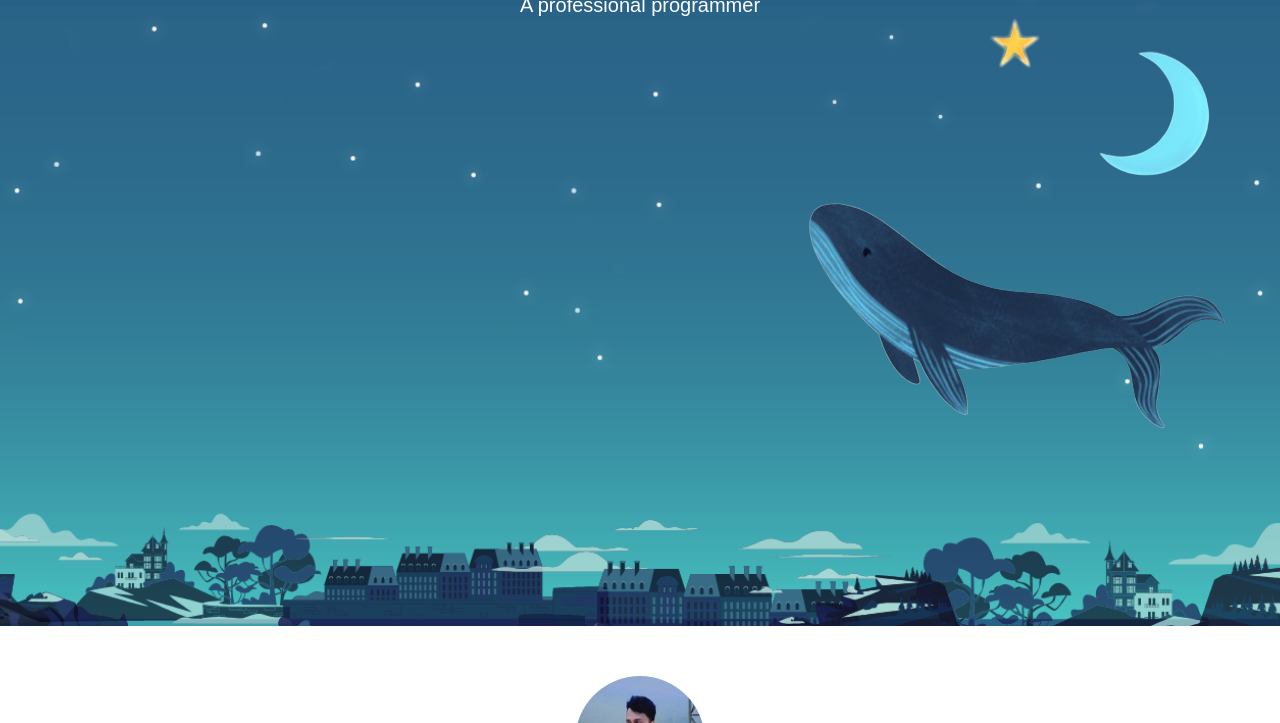
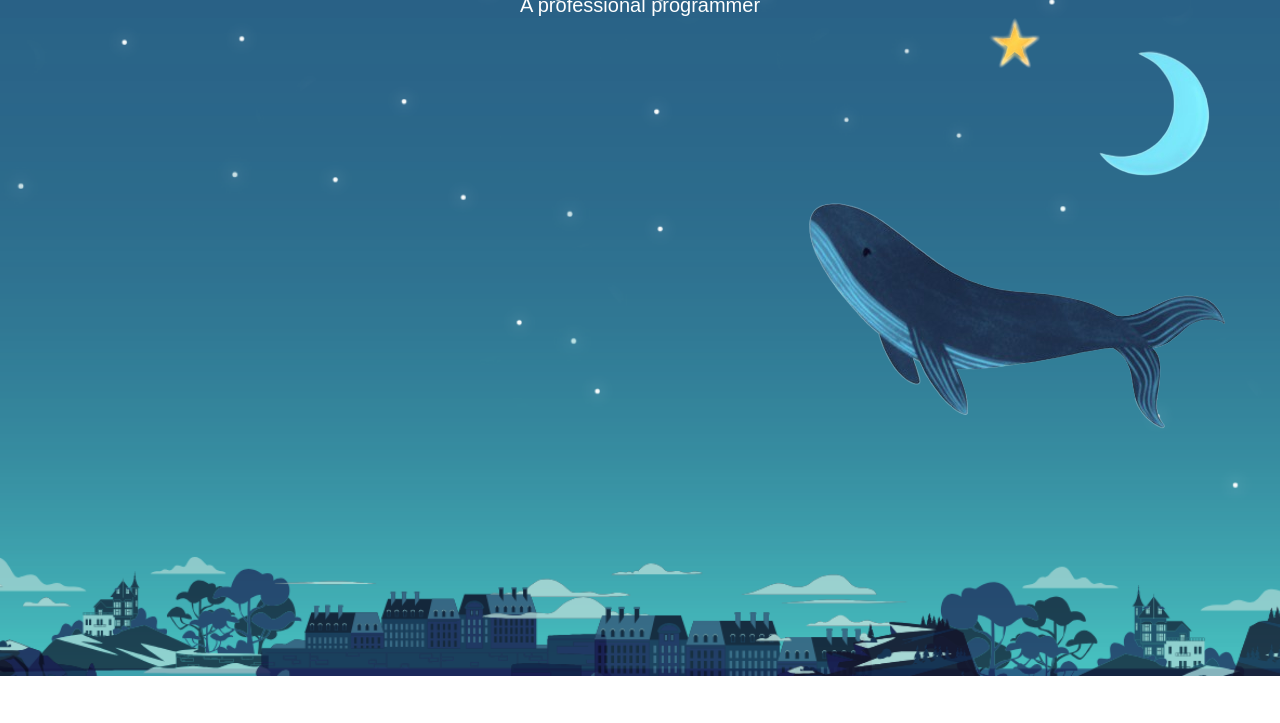
Before and after one commit to SharonShaji7/sharonsresume, a plain HTML site: page index.html in a window 1280 px wide. Shown: the part 190-913 px from the top of the page. Drawn offline with Linux system fonts and the light colour scheme; a web font is replaced by a local one.

Commit message:
Update resume.css

```diff
--- a/resume.css
+++ b/resume.css
@@ -6,7 +6,7 @@
   background-size: cover;
   background-position: center;
   background-repeat: no-repeat;
-  padding-bottom: 150px;
+  padding-bottom: 200px;
 }
 body,h1,p {
   margin: 0;
```
